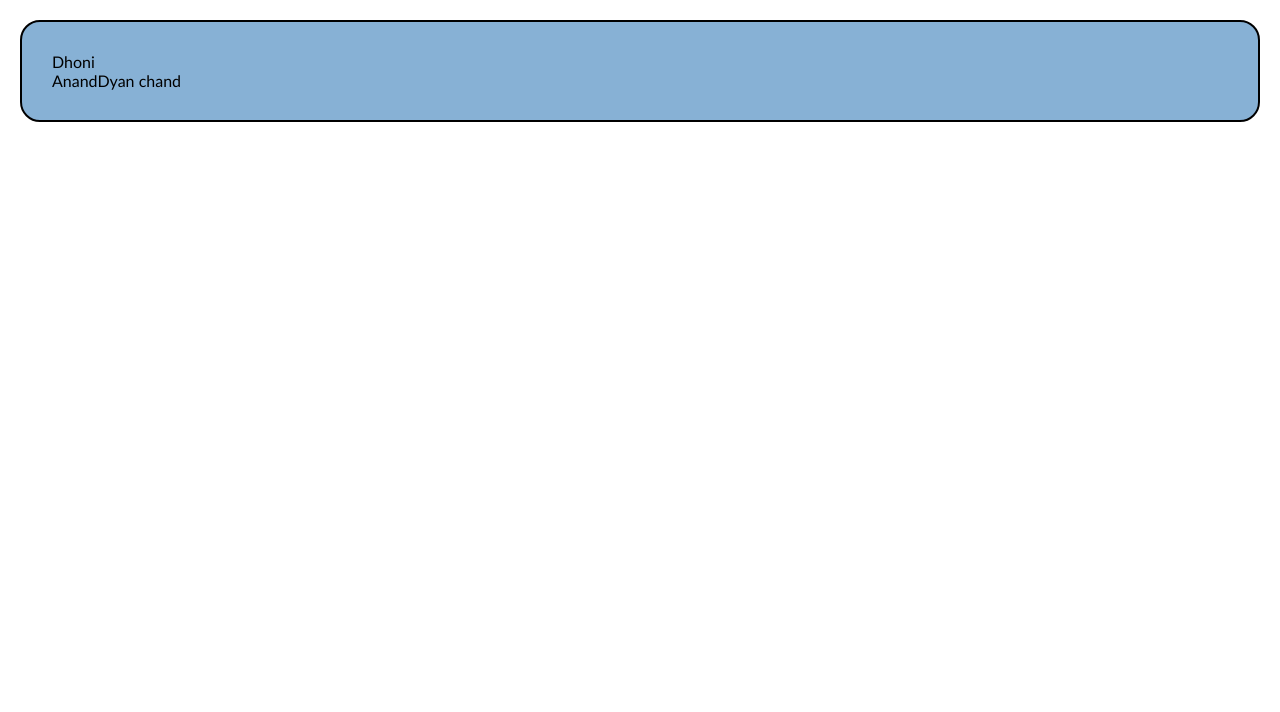
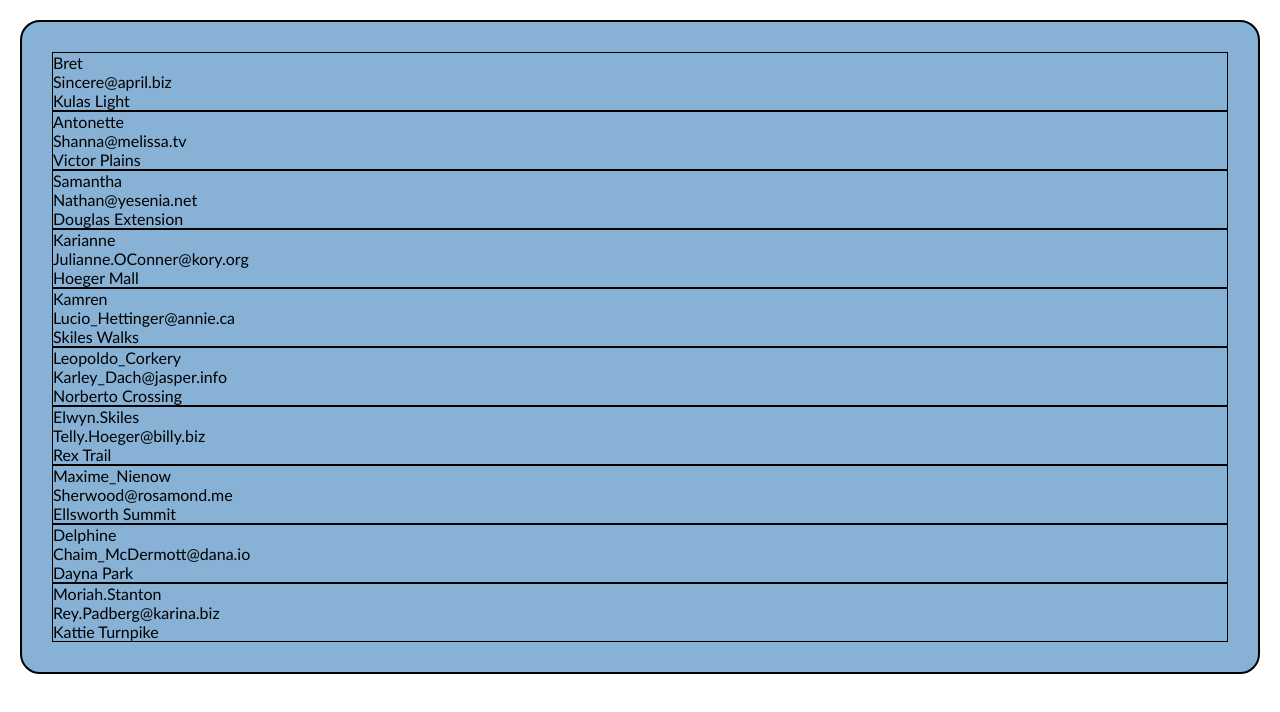
Before and after one commit to adhithya-bolishetti/react-tutorial, a React (Create React App) app in the folder myfirstreact/: page / in a window 1280 px wide. Shown: the top 712 px of the page. Built offline with nearby package versions, Linux system fonts and the light colour scheme.

Commit message:
feat: Implement user data display in SampleArray component

```diff
--- a/myfirstreact/src/SampleArray.jsx
+++ b/myfirstreact/src/SampleArray.jsx
@@ -1,4 +1,5 @@
 import React from 'react'
+import { userData } from './data'
 
 let array = ["Apple", "Mango", 24, {userName:"adhithya-bolishetti"}]
 
@@ -10,18 +11,22 @@ let players = [
         hockey:"Dyan chand"
     }
 ]
+
+console.log(userData)
 const SampleArray = () => {
   return (
     <div>
-        {players.map((item) => {
-            return(
-                <div>
-                    {item.cricket}
-                </div>
-            )
-        })}
-        {players[0].chess}
-        {players[0].hockey}
+        {
+            userData.map((user) => {
+                return(
+                    <div style={{border: "1px solid black"}}>
+                        <div>{user.username}</div>
+                        <div>{user.email}</div>
+                        <div>{user.address.street}</div>
+                    </div>
+                )
+            }
+        )}
     </div>
   )
 }
--- /dev/null
+++ b/myfirstreact/src/data.js
@@ -0,0 +1,232 @@
+export const userData = [
+  {
+    "id": 1,
+    "name": "Leanne Graham",
+    "username": "Bret",
+    "email": "Sincere@april.biz",
+    "address": {
+      "street": "Kulas Light",
+      "suite": "Apt. 556",
+      "city": "Gwenborough",
+      "zipcode": "92998-3874",
+      "geo": {
+        "lat": "-37.3159",
+        "lng": "81.1496"
+      }
+    },
+    "phone": "1-770-736-8031 x56442",
+    "website": "hildegard.org",
+    "company": {
+      "name": "Romaguera-Crona",
+      "catchPhrase": "Multi-layered client-server neural-net",
+      "bs": "harness real-time e-markets"
+    }
+  },
+  {
+    "id": 2,
+    "name": "Ervin Howell",
+    "username": "Antonette",
+    "email": "Shanna@melissa.tv",
+    "address": {
+      "street": "Victor Plains",
+      "suite": "Suite 879",
+      "city": "Wisokyburgh",
+      "zipcode": "90566-7771",
+      "geo": {
+        "lat": "-43.9509",
+        "lng": "-34.4618"
+      }
+    },
+    "phone": "010-692-6593 x09125",
+    "website": "anastasia.net",
+    "company": {
+      "name": "Deckow-Crist",
+      "catchPhrase": "Proactive didactic contingency",
+      "bs": "synergize scalable supply-chains"
+    }
+  },
+  {
+    "id": 3,
+    "name": "Clementine Bauch",
+    "username": "Samantha",
+    "email": "Nathan@yesenia.net",
+    "address": {
+      "street": "Douglas Extension",
+      "suite": "Suite 847",
+      "city": "McKenziehaven",
+      "zipcode": "59590-4157",
+      "geo": {
+        "lat": "-68.6102",
+        "lng": "-47.0653"
+      }
+    },
+    "phone": "1-463-123-4447",
+    "website": "ramiro.info",
+    "company": {
+      "name": "Romaguera-Jacobson",
+      "catchPhrase": "Face to face bifurcated interface",
+      "bs": "e-enable strategic applications"
+    }
+  },
+  {
+    "id": 4,
+    "name": "Patricia Lebsack",
+    "username": "Karianne",
+    "email": "Julianne.OConner@kory.org",
+    "address": {
+      "street": "Hoeger Mall",
+      "suite": "Apt. 692",
+      "city": "South Elvis",
+      "zipcode": "53919-4257",
+      "geo": {
+        "lat": "29.4572",
+        "lng": "-164.2990"
+      }
+    },
+    "phone": "493-170-9623 x156",
+    "website": "kale.biz",
+    "company": {
+      "name": "Robel-Corkery",
+      "catchPhrase": "Multi-tiered zero tolerance productivity",
+      "bs": "transition cutting-edge web services"
+    }
+  },
+  {
+    "id": 5,
+    "name": "Chelsey Dietrich",
+    "username": "Kamren",
+    "email": "Lucio_Hettinger@annie.ca",
+    "address": {
+      "street": "Skiles Walks",
+      "suite": "Suite 351",
+      "city": "Roscoeview",
+      "zipcode": "33263",
+      "geo": {
+        "lat": "-31.8129",
+        "lng": "62.5342"
+      }
+    },
+    "phone": "(254)954-1289",
+    "website": "demarco.info",
+    "company": {
+      "name": "Keebler LLC",
+      "catchPhrase": "User-centric fault-tolerant solution",
+      "bs": "revolutionize end-to-end systems"
+    }
+  },
+  {
+    "id": 6,
+    "name": "Mrs. Dennis Schulist",
+    "username": "Leopoldo_Corkery",
+    "email": "Karley_Dach@jasper.info",
+    "address": {
+      "street": "Norberto Crossing",
+      "suite": "Apt. 950",
+      "city": "South Christy",
+      "zipcode": "23505-1337",
+      "geo": {
+        "lat": "-71.4197",
+        "lng": "71.7478"
+      }
+    },
+    "phone": "1-477-935-8478 x6430",
+    "website": "ola.org",
+    "company": {
+      "name": "Considine-Lockman",
+      "catchPhrase": "Synchronised bottom-line interface",
+      "bs": "e-enable innovative applications"
+    }
+  },
+  {
+    "id": 7,
+    "name": "Kurtis Weissnat",
+    "username": "Elwyn.Skiles",
+    "email": "Telly.Hoeger@billy.biz",
+    "address": {
+      "street": "Rex Trail",
+      "suite": "Suite 280",
+      "city": "Howemouth",
+      "zipcode": "58804-1099",
+      "geo": {
+        "lat": "24.8918",
+        "lng": "21.8984"
+      }
+    },
+    "phone": "210.067.6132",
+    "website": "elvis.io",
+    "company": {
+      "name": "Johns Group",
+      "catchPhrase": "Configurable multimedia task-force",
+      "bs": "generate enterprise e-tailers"
+    }
+  },
+  {
+    "id": 8,
+    "name": "Nicholas Runolfsdottir V",
+    "username": "Maxime_Nienow",
+    "email": "Sherwood@rosamond.me",
+    "address": {
+      "street": "Ellsworth Summit",
+      "suite": "Suite 729",
+      "city": "Aliyaview",
+      "zipcode": "45169",
+      "geo": {
+        "lat": "-14.3990",
+        "lng": "-120.7677"
+      }
+    },
+    "phone": "586.493.6943 x140",
+    "website": "jacynthe.com",
+    "company": {
+      "name": "Abernathy Group",
+      "catchPhrase": "Implemented secondary concept",
+      "bs": "e-enable extensible e-tailers"
+    }
+  },
+  {
+    "id": 9,
+    "name": "Glenna Reichert",
+    "username": "Delphine",
+    "email": "Chaim_McDermott@dana.io",
+    "address": {
+      "street": "Dayna Park",
+      "suite": "Suite 449",
+      "city": "Bartholomebury",
+      "zipcode": "76495-3109",
+      "geo": {
+        "lat": "24.6463",
+        "lng": "-168.8889"
+      }
+    },
+    "phone": "(775)976-6794 x41206",
+    "website": "conrad.com",
+    "company": {
+      "name": "Yost and Sons",
+      "catchPhrase": "Switchable contextually-based project",
+      "bs": "aggregate real-time technologies"
+    }
+  },
+  {
+    "id": 10,
+    "name": "Clementina DuBuque",
+    "username": "Moriah.Stanton",
+    "email": "Rey.Padberg@karina.biz",
+    "address": {
+      "street": "Kattie Turnpike",
+      "suite": "Suite 198",
+      "city": "Lebsackbury",
+      "zipcode": "31428-2261",
+      "geo": {
+        "lat": "-38.2386",
+        "lng": "57.2232"
+      }
+    },
+    "phone": "024-648-3804",
+    "website": "ambrose.net",
+    "company": {
+      "name": "Hoeger LLC",
+      "catchPhrase": "Centralized empowering task-force",
+      "bs": "target end-to-end models"
+    }
+  }
+]
```
